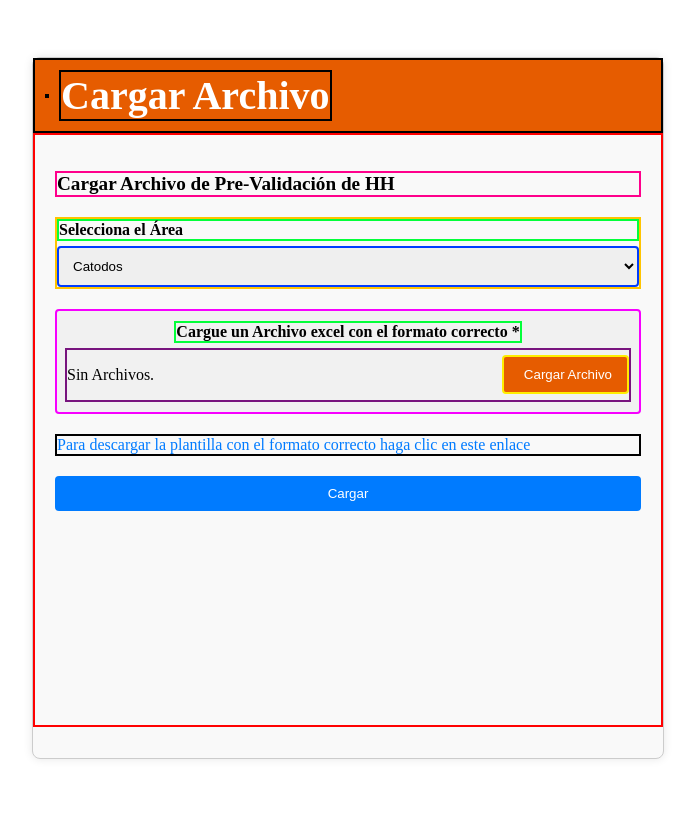
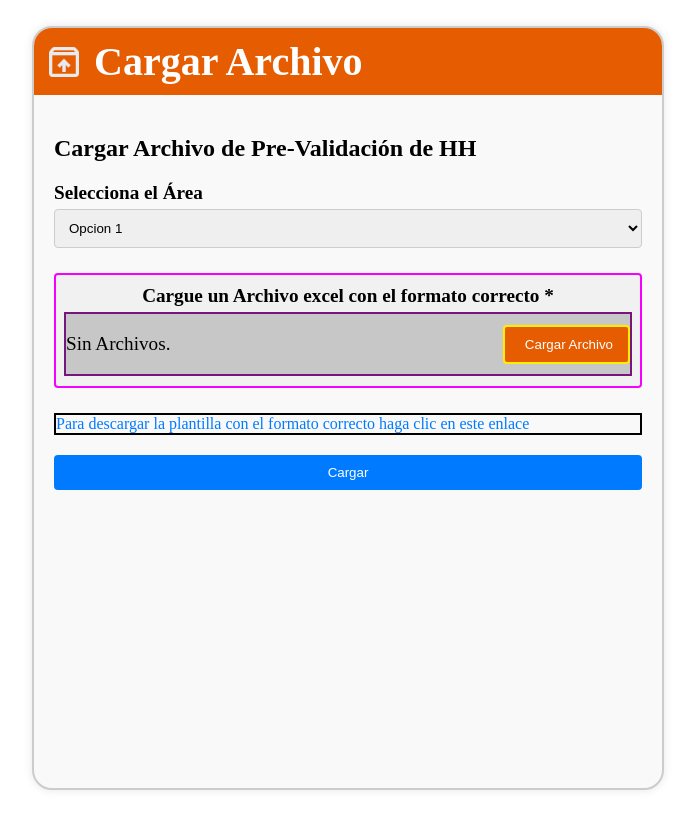
Before and after one commit to marquina2014/Proyecto_ParaBHP_Excel, a React (Vite) app: page / in a window 1280 px wide. Shown: the whole page, without its empty margins (292-987 px from the left). Built offline with nearby package versions, Linux system fonts and the light colour scheme.

Commit message:
El commit correctivo

```diff
--- a/src/Panel.css
+++ b/src/Panel.css
@@ -1,56 +1,61 @@
 .panel {
     width: 1200px;
-    height: 700px;
+    height: 760px;
     margin: 20px auto;
-    border: 1px solid #ccc;
-    border-radius: 8px;
+    border: 2px solid #ccc;
+    border-radius: 20px;
     background-color: #f9f9f9;
     box-shadow: 0 0 10px rgba(0, 0, 0, 0.1);
+    /* border: 2px solid black; /* borde Header icono */
   }
 
   .header {
     background-color: #e65c00;
     color: white;
-    padding: 10px;
+    padding: 10px; /* Puedes ajustar o eliminar el padding según sea necesario */
     display: flex;
     align-items: center;
-    border: 2px solid black;/* borde Header */
-  }
+    width: 100%;
+    box-sizing: border-box;
+    border-radius: 18px 18px 0 0; /* Aplica bordes redondeados solo a las esquinas superiores */
+}
 
   .header .icon-lock {
+    height: 40px;
+    width: 40px;
+    background-image: url('/cargar.jpg') !important; /* Asegúrate de que la ruta sea correcta */
+    background-size: cover; /* Ajusta la imagen para cubrir el área del header */
+    background-position: center;
     margin-right: 10px;
-    border: 2px solid black;/* borde Header icono */
+
 
   }
 
   .header span {
     font-size: 2.5em;
     font-weight: bolder;
-    border: 2px solid black;/* borde Header texto */
   }
 
   .content {
     padding: 20px;
-    height: 550px;
-    border: 2px solid rgb(255, 1, 1);/* borde Content */
+    height: 570px;
+
   }
 
   .content h2 {
-    font-size: 1.2em;
+    font-size: 1.5em;
     margin-bottom: 20px;
-    border: 2px solid rgb(255, 0, 140);/* borde Content titulo */
   }
 
   .form-group {
-    margin-bottom: 20px;
-    border: 2px solid rgb(255, 196, 0);/* borde Content Area */
+    font-size: 1.2em;
+    margin-bottom: 25px;
   }
 
   .form-group label {
     display: block;
     margin-bottom: 5px;
     font-weight: bold;
-    border: 2px solid rgb(3, 255, 58);/* borde Content */
   }
 
   .select {
@@ -58,7 +63,6 @@
     padding: 10px;
     border: 1px solid #ccc;
     border-radius: 4px;
-    border: 2px solid rgb(0, 60, 255);/* borde Content Select Area*/
   }
 
   .file-upload {
@@ -86,6 +90,7 @@
     justify-content: space-between;
     align-items: center;
     width: 100%;
+    background-color: #c7c7c7;
     border: 2px solid rgb(120, 20, 126);/* borde Subir archivo Content */
   }
 
--- a/src/Panel.jsx
+++ b/src/Panel.jsx
@@ -39,8 +39,11 @@ function Panel() {
         <div className="form-group">
           <label htmlFor="area-select">Selecciona el Área</label>
           <select id="area-select" className="select">
-            <option>Catodos</option>
-            <option>Otro</option>
+            <option>Opcion 1</option>
+            <option>Opcion 2</option>
+            <option>Opcion 3</option>
+            <option>Opcion 4</option>
+            <option>Opcion 5</option>
           </select>
         </div>
         <div
```
Also changed, not shown: public/cargar.jpg (added).
